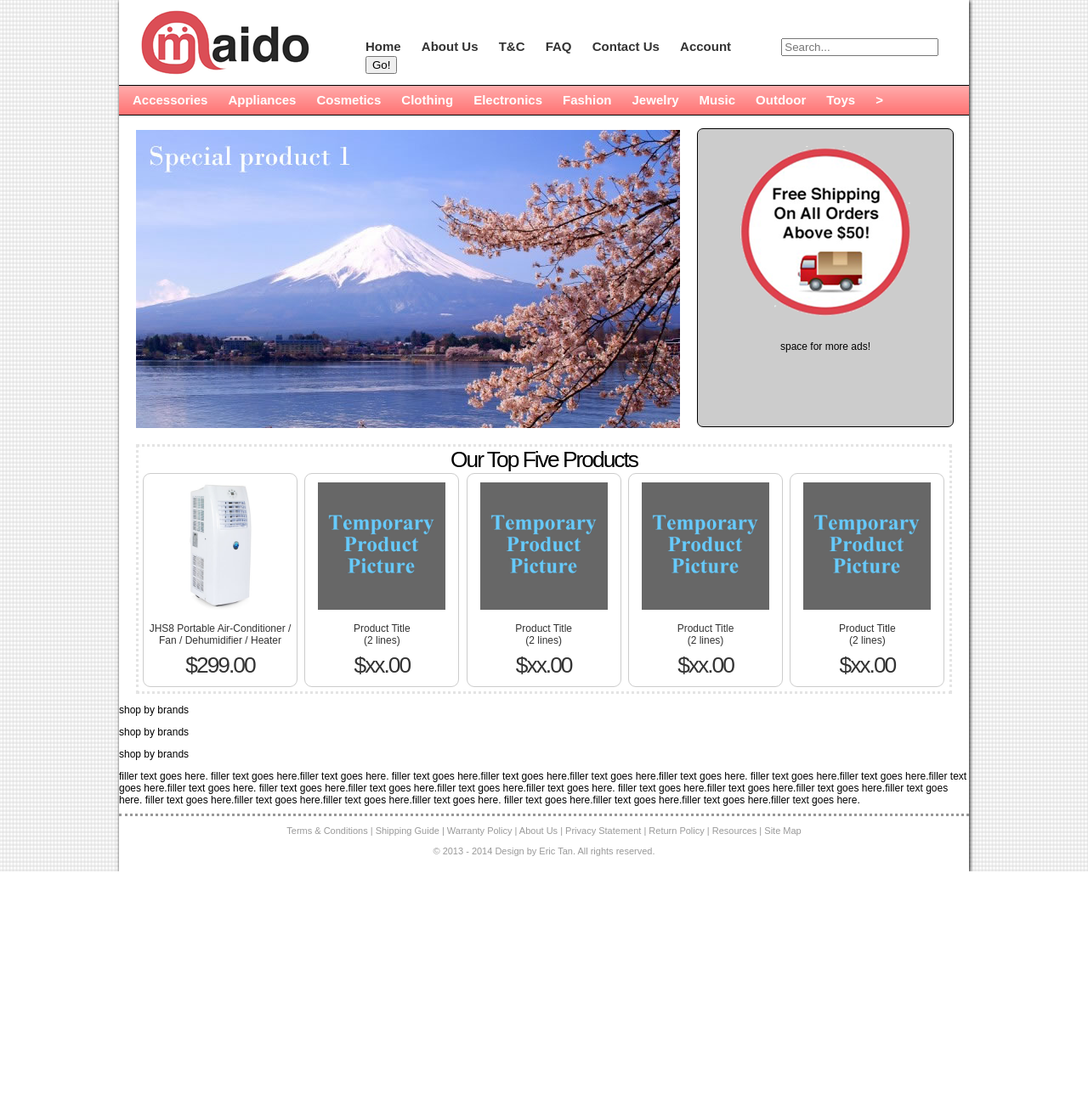
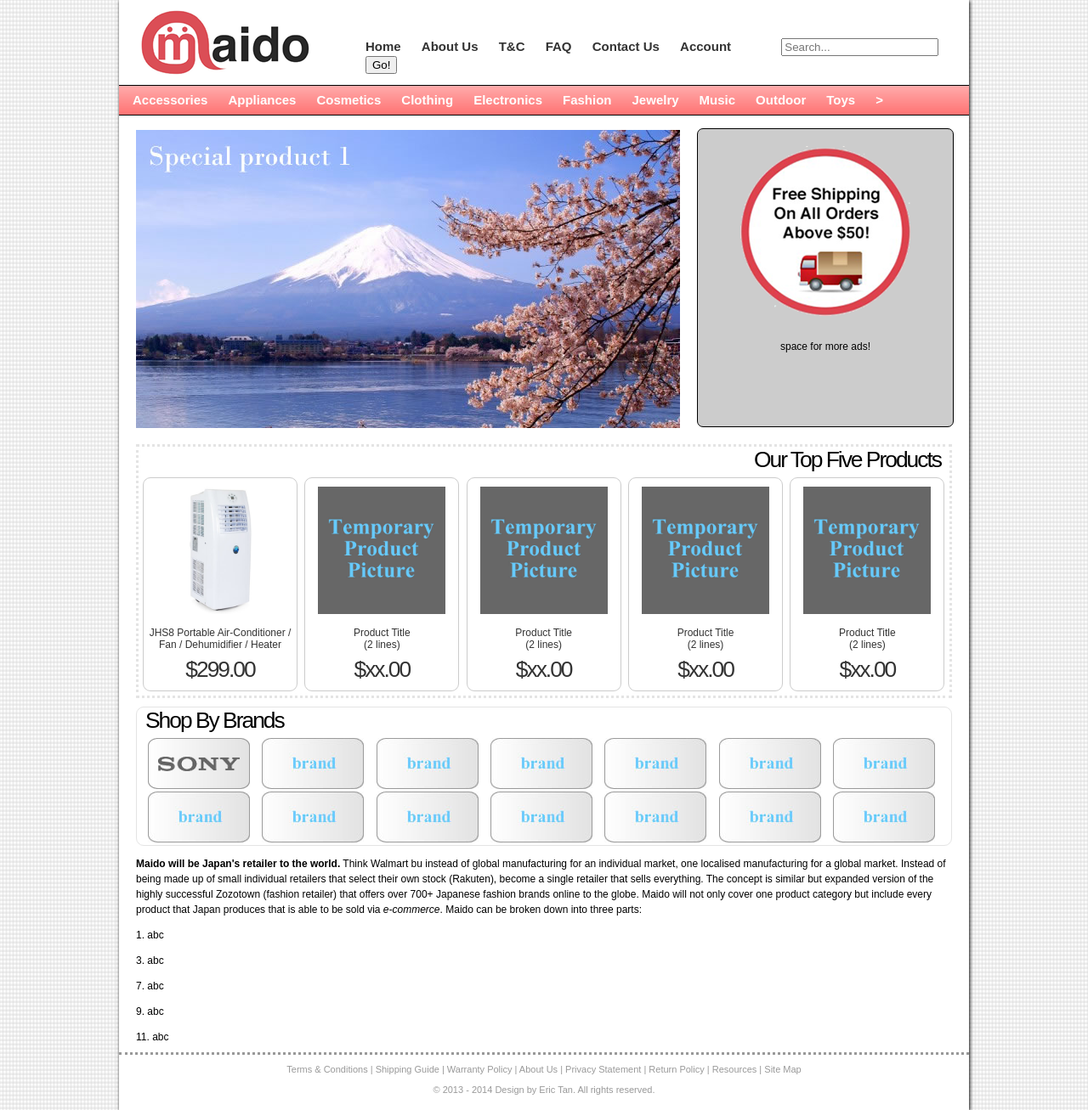
Before and after one commit to lerice/maido, a PHP site: page / in a window 1280 px wide. Shown: the whole page at 85% size. Before the commit the page ends 1026 px from the top, so only its background shows below. Run offline with PHP 8.4, Linux system fonts and the light colour scheme; some libraries are stand-ins or nearby versions.

Commit message:
Finished home page mockup

```diff
--- a/mockup/application.css
+++ b/mockup/application.css
@@ -173,9 +173,8 @@ header {
 	font-size: 220%;
 	letter-spacing: -2px;
 
-	margin-top: 0px;
-	margin-bottom: 0px;
-	text-align: center;
+	margin: 0px 10px 5px 0px;
+	text-align: right;
 }
 
 .bestsellproduct {
@@ -214,6 +213,36 @@ header {
 	letter-spacing: -2px;
 	margin-top: -5px;
 	margin-bottom: 0px;
+}
+
+#shopbybrands {
+	margin-top: 10px;
+	margin-left: 20px;
+	margin-right: 20px;
+	border: 1px solid;
+	border-color: #E4E4E4;
+	padding-left: 2px;
+	border-radius: 9px;
+}
+
+#sbbtitle {
+	font-weight: 200;
+	font-size: 220%;
+	letter-spacing: -2px;
+
+	margin: 0px 0px 5px 8px;
+	text-align: left;
+}
+
+.brandlogo {
+	margin-left: 11px;
+}
+
+#homepagesummary {
+	margin-left: 20px;
+	margin-right: 20px;
+
+	line-height: 150%;
 }
 
 /* css for footer */
--- a/mockup/application.js
+++ b/mockup/application.js
@@ -1,4 +1,18 @@
 $(function () {
+
+	$('#navbar2').hide();
+
+	$('#nextpage').click(function() {
+		$('#navbar2').show();
+		$('#navbar1').hide();
+	});
+
+	$('#previouspage').click(function() {
+		$('#navbar1').show();
+		$('#navbar2').hide();
+	});
+
+
 	$('#slider').unslider({
 		speed: 300,
 		delay: 4000,
--- a/mockup/index.html
+++ b/mockup/index.html
@@ -34,7 +34,7 @@
 
 		<div id="nav">
 			<div id="fixheight">
-				<ul id="navbar">
+				<ul id="navbar1" class="navbar">
 					<li><a href="#">Accessories</a><ul>
 						<li><a href="#">Sub catagory 1</a></li>
 						<li><a href="#">Sub catagory 2</a></li>
@@ -106,8 +106,28 @@
 						<li><a href="#">Sub catagory 4</a></li>
 						<li><a href="#" class="lastdrop">Sub catagory 5</a></li>
 					</ul></li>
-					<li><a href="#" title="next page">></a></li>
-					<li id="cart"><a href="#" title="view cart">cart</a></li>
+					<li><a id="nextpage" href="#" title="next page">></a></li>
+					<li id="cart"><a href="#" title="view cart"><img src="images/cart.png" alt="cart"/></a></li>
+				</ul>
+
+				<ul id="navbar2" class="navbar">
+					<li><a id="previouspage" href="#" title="previous page"><</a></li>
+					<li><a href="#">In case we need more space</a><ul>
+						<li><a href="#">Sub catagory 1</a></li>
+						<li><a href="#">Sub catagory 2</a></li>
+						<li><a href="#">Sub catagory 3</a></li>
+						<li><a href="#">Sub catagory 4</a></li>
+						<li><a href="#" class="lastdrop">Sub catagory 5</a></li>
+					</ul></li>
+					<li><a href="#">Appliances</a><ul>
+						<li><a href="#">Air Conditioning (21)</a></li>
+						<li><a href="#">Coffee Machines (19)</a></li>
+						<li><a href="#">Fans (8)</a></li>
+						<li><a href="#">Heaters (5)</a></li>
+						<li><a href="#">Ovens (8)</a></li>
+						<li><a href="#" class="lastdrop">Washing Machines (4)</a></li>
+					</ul></li>
+					<li id="cart"><a href="#" title="view cart"><img src="images/cart.png" alt="cart"/></a></li>
 				</ul>
 			</div>
 		</div>
@@ -160,20 +180,38 @@
 				</div></a>
 			</div>
 
-			<div id="popularProducts2">
-				<p>shop by brands</p>
-				<p>shop by brands</p>
-				<p>shop by brands</p>
+			<div id="shopbybrands">
+				<p id="sbbtitle">Shop By Brands</p>
+
+				<a href="#"><img src="images/sonylogo.png" alt="Sony" title="Sony" class="brandlogo"/></a>
+				<a href="#"><img src="images/templogo.jpg" alt="Sony" title="Brand Name" class="brandlogo"/></a>
+				<a href="#"><img src="images/templogo.jpg" alt="Sony" title="Brand Name" class="brandlogo"/></a>
+				<a href="#"><img src="images/templogo.jpg" alt="Sony" title="Brand Name" class="brandlogo"/></a>
+				<a href="#"><img src="images/templogo.jpg" alt="Sony" title="Brand Name" class="brandlogo"/></a>
+				<a href="#"><img src="images/templogo.jpg" alt="Sony" title="Brand Name" class="brandlogo"/></a>
+				<a href="#"><img src="images/templogo.jpg" alt="Sony" title="Brand Name" class="brandlogo"/></a>
+				<a href="#"><img src="images/templogo.jpg" alt="Sony" title="Brand Name" class="brandlogo"/></a>
+				<a href="#"><img src="images/templogo.jpg" alt="Sony" title="Brand Name" class="brandlogo"/></a>
+				<a href="#"><img src="images/templogo.jpg" alt="Sony" title="Brand Name" class="brandlogo"/></a>
+				<a href="#"><img src="images/templogo.jpg" alt="Sony" title="Brand Name" class="brandlogo"/></a>
+				<a href="#"><img src="images/templogo.jpg" alt="Sony" title="Brand Name" class="brandlogo"/></a>
+				<a href="#"><img src="images/templogo.jpg" alt="Sony" title="Brand Name" class="brandlogo"/></a>
+				<a href="#"><img src="images/templogo.jpg" alt="Sony" title="Brand Name" class="brandlogo"/></a>
 			</div>
 
-			<div id="popularProducts3">
-				<p>filler text goes here. filler text goes here.filler text goes here.
-				filler text goes here.filler text goes here.filler text goes here.filler text goes here.
-				filler text goes here.filler text goes here.filler text goes here.filler text goes here.
-				filler text goes here.filler text goes here.filler text goes here.filler text goes here.
-				filler text goes here.filler text goes here.filler text goes here.filler text goes here.
-				filler text goes here.filler text goes here.filler text goes here.filler text goes here.
-				filler text goes here.filler text goes here.filler text goes here.filler text goes here.</p>
+			<div id="homepagesummary">
+				<p><b>Maido will be Japan's retailer to the world.</b> Think Walmart bu instead of global manufacturing
+				for an individual market, one localised manufacturing for a global market. Instead of being made up of
+				small individual retailers that select their own stock (Rakuten), become a single retailer that sells
+				everything. The concept is similar but expanded version of the highly successful Zozotown (fashion
+				retailer) that offers over 700+ Japanese fashion brands online to the globe. Maido will not only cover
+				one product category but include every product that Japan produces that is able to be sold via
+				<i>e-commerce</i>. Maido can be broken down into three parts:</p>
+				<p>1. abc</p>
+				<p>3. abc</p>
+				<p>7. abc</p>
+				<p>9. abc</p>
+				<p>11. abc</p>
 			</div>
 		</div>
 
```
Also changed, not shown: other parts of mockup/application.css (+11 -11 lines), mockup/unslider.js (+195 -1 lines), mockup/images/cart.png (added), mockup/images/sonylogo.png (added), mockup/images/templogo.jpg (added).
